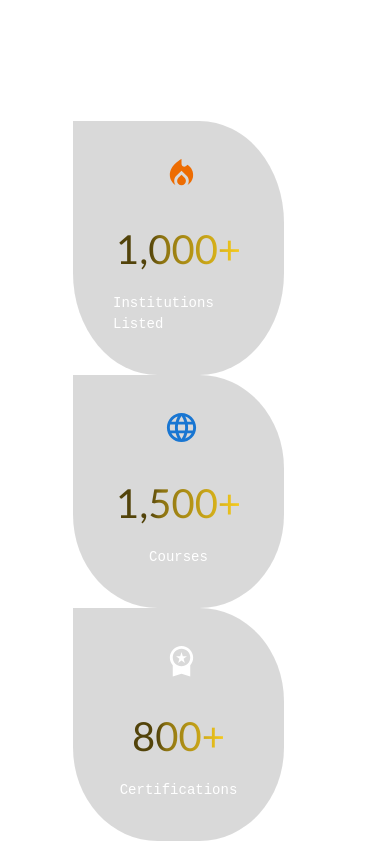
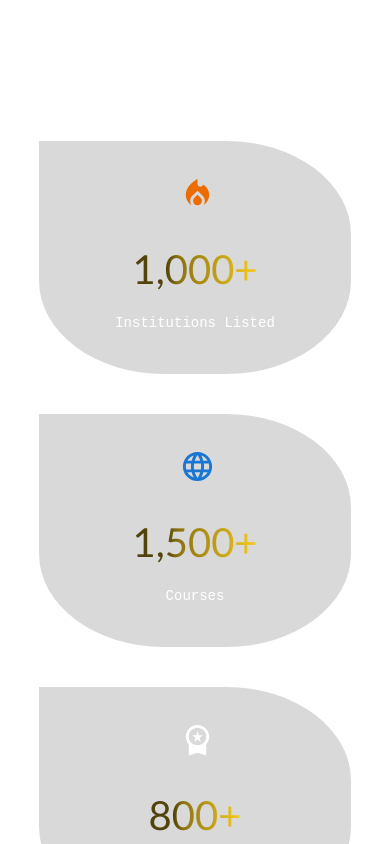
Before and after one commit to codeomi/distance-learning, a React (Create React App) app in the folder frontend/: page / in a window 390 px wide. Shown: the part 1900-2744 px from the top of the page. Built offline with nearby package versions, Linux system fonts and the light colour scheme.

Commit message:
card 1 done for mobile view

```diff
--- a/frontend/src/components/Cards/card1.scss
+++ b/frontend/src/components/Cards/card1.scss
@@ -35,3 +35,20 @@
 .card-1-img{
     width: 30px;
 }
+
+
+@media only screen and (max-width:800px) {
+
+
+.card1-container{
+    width: 300px;
+    // height: fit-content;
+    padding: 35px 70px 40px 70px;
+    margin: 20px auto;
+    background-color:rgba(0,0,0,0.15);
+    border-radius: 0  40% 40% 40%;
+    display:flex;
+    flex-direction: column;
+    align-items: center;
+    justify-content: center;}
+}
--- a/frontend/src/components/Cards/logo.scss
+++ b/frontend/src/components/Cards/logo.scss
@@ -3,3 +3,12 @@
     height: 148px;
     margin: 0 20px;
 }
+
+
+@media only screen and (max-width:800px) {
+    .university-logo{
+        width: 154px;
+        height: 148px;
+        margin: 0 20px;
+    }
+}
```
